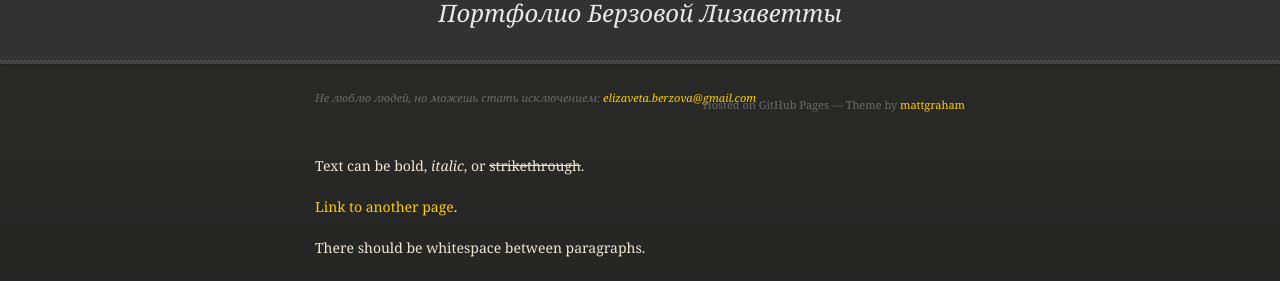
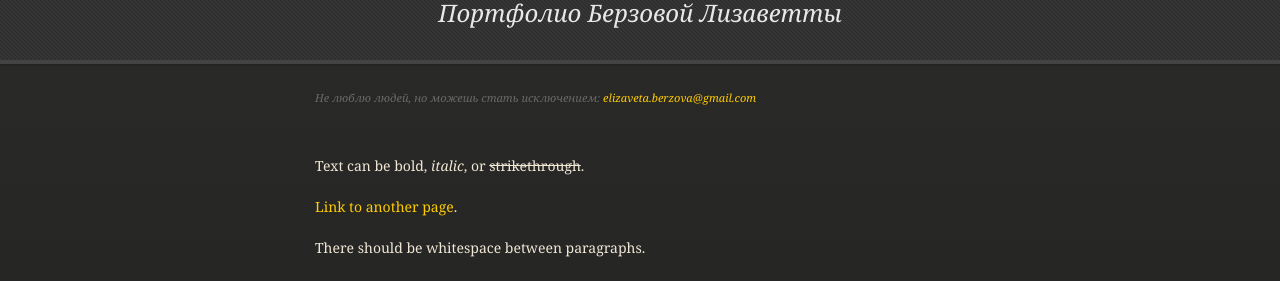
Before and after one commit to lizavetta2008/lizavetta2008.github.io, a Jekyll site: the page built from index.md, in a window 1280 px wide and 900 px high. Shown: the top 281 px of the window. Built offline with Jekyll 4.4.1, drawn with Linux system fonts in a browser that asks for light colours.

Commit message:
Update default.html

```diff
--- a/_layouts/default.html
+++ b/_layouts/default.html
@@ -26,8 +26,7 @@
 
       <section>
         <div id="title">
-          <span class="credits left"> <i>Не люблю людей, но можешь стать исключением: <a href="elizaveta.berzova@gmail.com">elizaveta.berzova@gmail.com</a></i></span>
-          <span class="credits right">Hosted on GitHub Pages &mdash; Theme by <a href="https://twitter.com/mattgraham">mattgraham</a></span>
+          <span class="credits left"> <i>Не люблю людей, но можешь стать исключением: <a href="mailto:elizaveta.berzova@gmail.com">elizaveta.berzova@gmail.com</a></i></span>
         </div>
 
         {{ content }}
```
